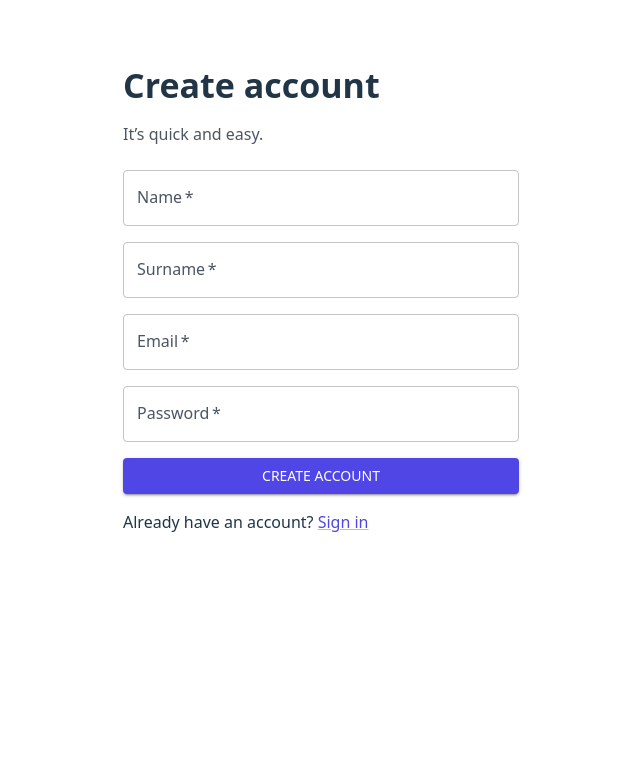
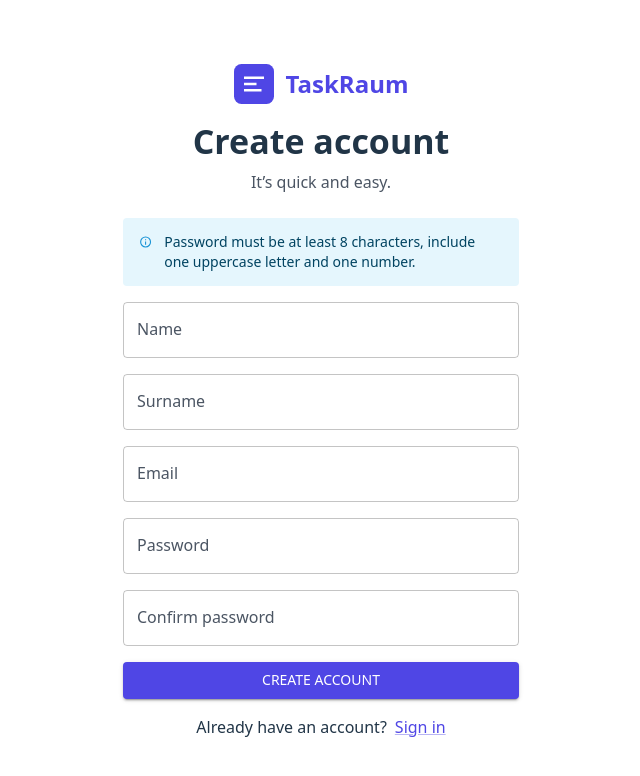
Before and after one commit to emrullaharac/TaskRaum, a React (Vite) app in the folder frontend/: page /register in a window 1280 px wide. Shown: the top 776 px of the page, without its empty margins (319-959 px from the left). Built offline with nearby package versions, Linux system fonts and the light colour scheme; no server answers; some icons are missing.

Commit message:
refactor(auth): migrate RegisterPage; add confirm password; add password requirements hint

```diff
--- a/frontend/src/pages/Auth/RegisterPage.tsx
+++ b/frontend/src/pages/Auth/RegisterPage.tsx
@@ -1,61 +1,109 @@
+import {Stack, TextField, Link, Alert} from "@mui/material";
+import { LoadingButton } from "@mui/lab";
+import { Link as RouterLink, useNavigate } from "react-router-dom";
+import { useForm, Controller } from "react-hook-form";
+import { zodResolver } from "@hookform/resolvers/zod";
+import { registerSchema, type RegisterInput } from "../../features/auth/validation";
+import { register as apiRegister } from "../../features/auth/api";
 import { useState } from "react";
-import { useNavigate, Link as RouterLink } from "react-router-dom";
-import {
-    Container, Box, Typography, TextField, Button, Alert, Stack, Link
-} from "@mui/material";
-import { register } from "../../features/auth/api";
+import AuthLayout from "../../features/auth/components/AuthLayout.tsx";
+import FormErrorAlert from "../../features/auth/components/FormErrorAlert.tsx";
+import PasswordField from "../../features/auth/components/PasswordField.tsx";
+import axios from "axios";
+
+function getApiMessage(err: unknown): string {
+    if (axios.isAxiosError(err) && err.response?.data) {
+        const d = err.response.data;
+        return d.message || d.error || d.detail || "Registration failed";
+    }
+    return err instanceof Error ? err.message : "Registration failed";
+}
 
 export default function RegisterPage() {
     const navigate = useNavigate();
-    const [name, setName] = useState("");
-    const [surname, setSurname] = useState("");
-    const [email, setEmail] = useState("");
-    const [password, setPassword] = useState("");
-    const [submitting, setSubmitting] = useState(false);
-    const [error, setError] = useState<string | null>(null);
+    const [formError, setFormError] = useState<string | null>(null);
 
-    async function handleSubmit(e: React.FormEvent) {
-        e.preventDefault();
-        setError(null);
-        setSubmitting(true);
+    const { control, handleSubmit, formState: { isSubmitting } } = useForm<RegisterInput>({
+        resolver: zodResolver(registerSchema),
+        defaultValues: {
+            name: "", surname: "", email: "", password: "", confirmPassword: "",
+        },
+    });
+
+    const onSubmit = async (data: RegisterInput) => {
+        setFormError(null);
         try {
-            await register(name, surname, email, password);
+            await apiRegister(data.name, data.surname, data.email, data.password);
             navigate("/login", { replace: true });
-        } catch (err) {
-            const msg = err instanceof Error ? err.message : "Registration failed";
-            setError(msg);
-        } finally {
-            setSubmitting(false);
+        } catch (e) {
+            setFormError(getApiMessage(e));
         }
-    }
+    };
 
     return (
-        <Container maxWidth="xs">
-            <Box py={8}>
-                <Typography variant="h4" fontWeight={700} mb={2}>Create account</Typography>
-                <Typography color="text.secondary" mb={3}>
-                    It’s quick and easy.
-                </Typography>
+        <AuthLayout title="Create account" subtitle="It’s quick and easy.">
+            <FormErrorAlert message={formError} />
 
-                {error && <Alert severity="error" sx={{ mb: 2 }}>{error}</Alert>}
+            <Alert severity="info" sx={{ mb: 2 }}>
+                Password must be at least 8 characters, include one uppercase letter and one number.
+            </Alert>
 
-                <Box component="form" onSubmit={handleSubmit}>
-                    <Stack spacing={2}>
-                        <TextField label="Name" value={name} onChange={(e) => setName(e.target.value)} required fullWidth />
-                        <TextField label="Surname" value={surname} onChange={(e) => setSurname(e.target.value)} required fullWidth/>
-                        <TextField label="Email" type="email" value={email} onChange={(e) => setEmail(e.target.value)} required fullWidth />
-                        <TextField label="Password" type="password" value={password} onChange={(e) => setPassword(e.target.value)} required fullWidth />
-                        <Button type="submit" variant="contained" disabled={submitting}>
-                            {submitting ? "Creating..." : "Create account"}
-                        </Button>
-                    </Stack>
-                </Box>
+            <form onSubmit={handleSubmit(onSubmit)} noValidate>
+                <Stack spacing={2}>
+                    <Controller
+                        control={control}
+                        name="name"
+                        render={({ field, fieldState }) => (
+                            <TextField
+                                {...field}
+                                label="Name"
+                                error={!!fieldState.error}
+                                helperText={fieldState.error?.message}
+                                fullWidth
+                            />
+                        )}
+                    />
+                    <Controller
+                        control={control}
+                        name="surname"
+                        render={({ field, fieldState }) => (
+                            <TextField
+                                {...field}
+                                label="Surname"
+                                error={!!fieldState.error}
+                                helperText={fieldState.error?.message}
+                                fullWidth
+                            />
+                        )}
+                    />
+                    <Controller
+                        control={control}
+                        name="email"
+                        render={({ field, fieldState }) => (
+                            <TextField
+                                {...field}
+                                label="Email"
+                                type="email"
+                                error={!!fieldState.error}
+                                helperText={fieldState.error?.message}
+                                fullWidth
+                            />
+                        )}
+                    />
 
-                <Typography mt={2}>
-                    Already have an account?{" "}
-                    <Link component={RouterLink} to="/login">Sign in</Link>
-                </Typography>
-            </Box>
-        </Container>
+                    <PasswordField<RegisterInput> control={control} name="password" label="Password" />
+                    <PasswordField<RegisterInput> control={control} name="confirmPassword" label="Confirm password" />
+
+                    <LoadingButton type="submit" variant="contained" loading={isSubmitting}>
+                        Create account
+                    </LoadingButton>
+                </Stack>
+            </form>
+
+            <Stack direction="row" spacing={1} mt={2} justifyContent="center">
+                <span>Already have an account?</span>
+                <Link component={RouterLink} to="/login">Sign in</Link>
+            </Stack>
+        </AuthLayout>
     );
 }
```
